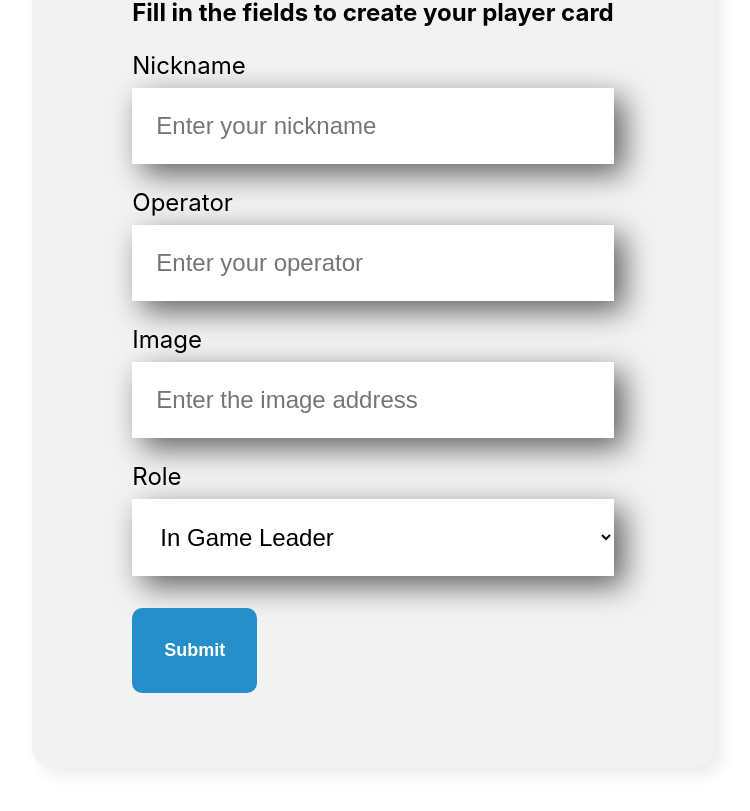
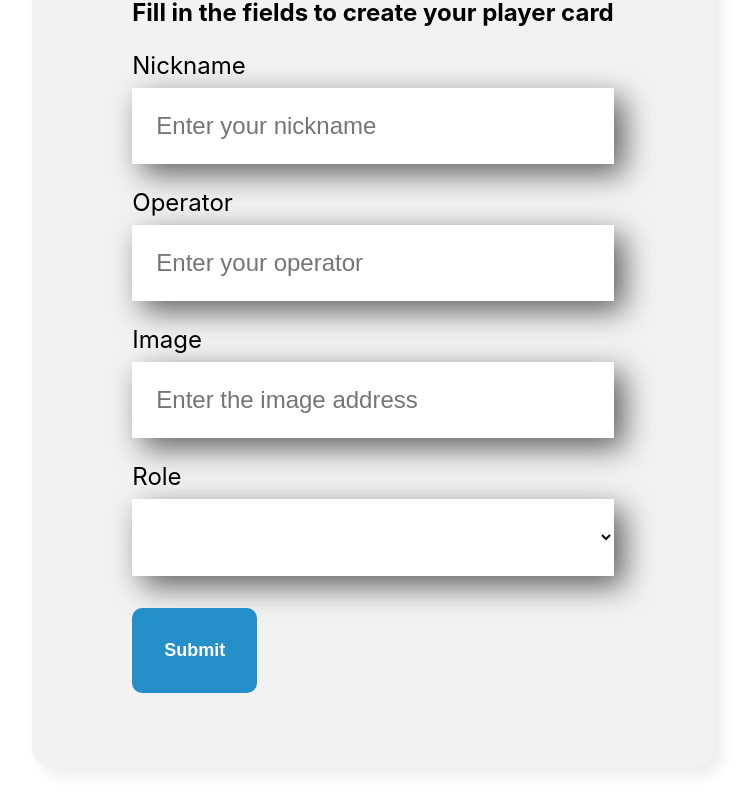
Before and after one commit to gbrllcavichion/bytestrike, a React (Create React App) app: page / in a window 1280 px wide. Shown: the part 1104-1915 px from the top of the page, without its empty margins (267-1017 px from the left). Built offline with nearby package versions, Linux system fonts and the light colour scheme.

Commit message:
🐛 Need to discovered why the dropdown is not working

```diff
--- a/src/App.js
+++ b/src/App.js
@@ -1,4 +1,5 @@
 import { useState } from 'react';
+import Role from './components/Role';
 import Banner from './components/Banner';
 import Forms from './components/Forms';
 
@@ -6,34 +7,34 @@ function App() {
 
   const roles = [
     {
-        nome: 'In Game Leader',
-        corPrimaria: '#57C278',
-        corSecundaria: '#D9F7E9',
+        name: 'In Game Leader',
+        firstColor: '#57C278',
+        secondColor: '#D9F7E9',
     },
     {
-        nome: 'Entry Fragger',
-        corPrimaria: '#82CFFA',
-        corSecundaria: '#E8F8FF',
+        name: 'Entry Fragger',
+        firstColor: '#82CFFA',
+        secondColor: '#E8F8FF',
     },
     {
-        nome: 'Flank Watcher',
-        corPrimaria: '#A6D157',
-        corSecundaria: '#F0F8E2',
+        name: 'Flank Watcher',
+        firstColor: '#A6D157',
+        secondColor: '#F0F8E2',
     },
     {
-        nome: 'Support Roles',
-        corPrimaria: '#E06B69',
-        corSecundaria: '#FDE7E8',
+        name: 'Support Roles',
+        firstColor: '#E06B69',
+        secondColor: '#FDE7E8',
     },
     {
-        nome: 'Anchor',
-        corPrimaria: '#D86EBF',
-        corSecundaria: '#FAE5F5',
+        name: 'Anchor',
+        firstColor: '#D86EBF',
+        secondColor: '#FAE5F5',
     },
     {
-        nome: 'Roamers',
-        corPrimaria: '#FEBA05',
-        corSecundaria: '#FFF5D9',
+        name: 'Roamers',
+        firstColor: '#FEBA05',
+        secondColor: '#FFF5D9',
     }
 
 ]
@@ -41,15 +42,21 @@ function App() {
   const [players, setPlayers] = useState([])
 
   const whenNewPlayerAdded = (player) => {
-    console.log(player)
-    players.push(player)
     setPlayers([...players, player])
   }
 
   return (
     <div className="App">
       <Banner/>
-      <Forms roles={roles.map(role => role.name)} whenPlayerSubmitted={player => whenNewPlayerAdded(player)}/>
+      <Forms roles={roles.map(role => role.nickname)} whenPlayerSubmitted={player => whenNewPlayerAdded(player)}/>
+
+      {roles.map(role => <Role
+        key={role.nickname}
+        nickname={role.nickname}
+        firstColor={role.firstColor}
+        secondColor={role.secondColor}
+        players={players.filter(player => player.role === role.nickname)}
+      />)}
 
     </div>
   );
--- a/src/components/Dropdown/index.js
+++ b/src/components/Dropdown/index.js
@@ -1,14 +1,14 @@
 import './Dropdown.css'
 
 const Dropdown = (props) => {
-    console.log(props.itens)
     return (
         <div className='dropdown'>
             <label>
                 {props.label}
             </label>
-            <select onChange={events => props.whenChanged(events.target.value)} required={props.required} value={props.value}>
-                {props.itens.map(item => <option key={item}>{item}</option>)}
+            <select onChange={events => props.whenChanged(events.target.value)} required={props.required} value={props.values}>
+                <option value=""></option>
+                {props.itens.map(item => <option key={item}>{item} </option>)}
             </select>
         </div>
     )
--- a/src/components/Forms/index.js
+++ b/src/components/Forms/index.js
@@ -6,19 +6,10 @@ import { useState } from 'react'
 
 const Forms = (props) => {
 
-    const roles = [
-      'In Game Leader',
-      'Entry Fragger',
-      'Flank Watcher',
-      'Support Roles',
-      'Anchor',
-      'Roamers'
-    ]
-
     const [nickname, setNickname] = useState('')
     const [operator, setOperator] = useState('')
     const [image, setImage] = useState('')
-    const [role, setRole] = useState('')
+    const [role, setRole] = useState('In Game Leader')
 
     const whenSave = (events) => {
         events.preventDefault()
@@ -28,6 +19,10 @@ const Forms = (props) => {
             image,
             role
         })
+        setNickname('')
+        setOperator('')
+        setImage('')
+        setRole('')
     }
 
     return (
@@ -58,7 +53,7 @@ const Forms = (props) => {
                 <Dropdown
                     mandatory={true}
                     label="Role"
-                    itens={roles}
+                    itens={props.roles}
                     value={role}
                     whenChanged={value => setRole(value)}
                     />
--- /dev/null
+++ b/src/components/Role/Role.css
@@ -0,0 +1,18 @@
+.role {
+    text-align: center;
+    padding: 32px;
+}
+
+.role h3 {
+    font-size: 32px;
+    border-bottom: 4px solid;
+    display: inline-block;
+    padding-bottom: 8px;
+}
+
+.role .players {
+    display: flex;
+    justify-content: space-around;
+    margin-top: 32px;
+    flex-wrap: wrap;
+}
--- /dev/null
+++ b/src/components/Role/index.js
@@ -0,0 +1,18 @@
+import Player from '../Player'
+import './Role.css'
+
+const Role = (props) => {
+    const css = {backgroundColor: props.secondColor}
+
+    return (
+        (props.players.length > 0) ? <section className='role' style={css}>
+            <h3 style={{ borderColor: props.firstColor}}>{props.nickname}</h3>
+            <div className='player'>
+                {props.players.map(player => <Player backgroudColorPlayer={props.firstColor} key={player.nickname} nome={player.nickname} operator={player.operator} imagem={player.image}/>)}
+            </div>
+        </section>
+        : ''
+    )
+}
+
+export default Role
```
